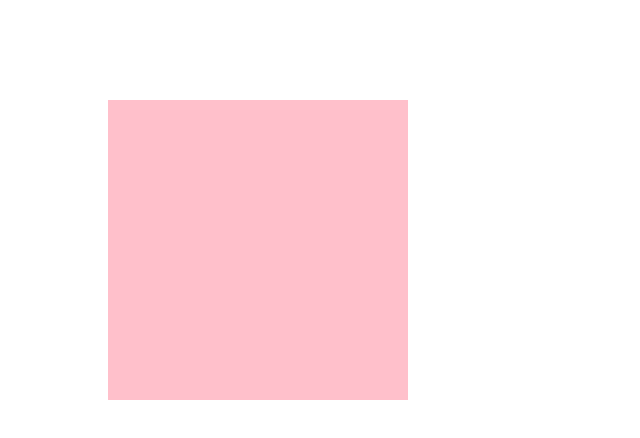
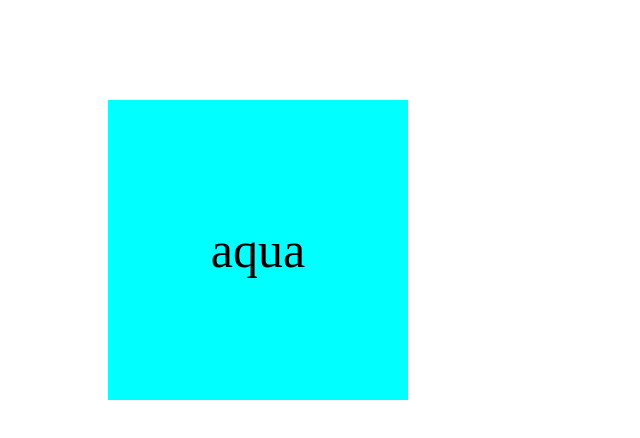
Before and after one commit to blueisis/test, a plain HTML site: page index.html in a window 1280 px wide. Shown: the whole page, without its empty margins (0-640 px from the left). Drawn offline with Linux system fonts and the light colour scheme.

Commit message:
아쿠아 박스 컨텐츠 생성

```diff
--- a/index.html
+++ b/index.html
@@ -8,6 +8,6 @@
     <link rel="stylesheet" href="style.css">
 </head>
 <body>
-    <div class="box"></div>
+    <div class="box">aqua</div>
 </body>
 </html>
--- a/style.css
+++ b/style.css
@@ -1,6 +1,11 @@
 .box {
     width: 300px;
     height: 300px;
-    background: pink;
+    background: aqua;
     margin: 100px;
+    display: flex;
+    justify-content: center;
+    align-items: center;
+    font-size: 50px;
+    color: #000;
 }
```
